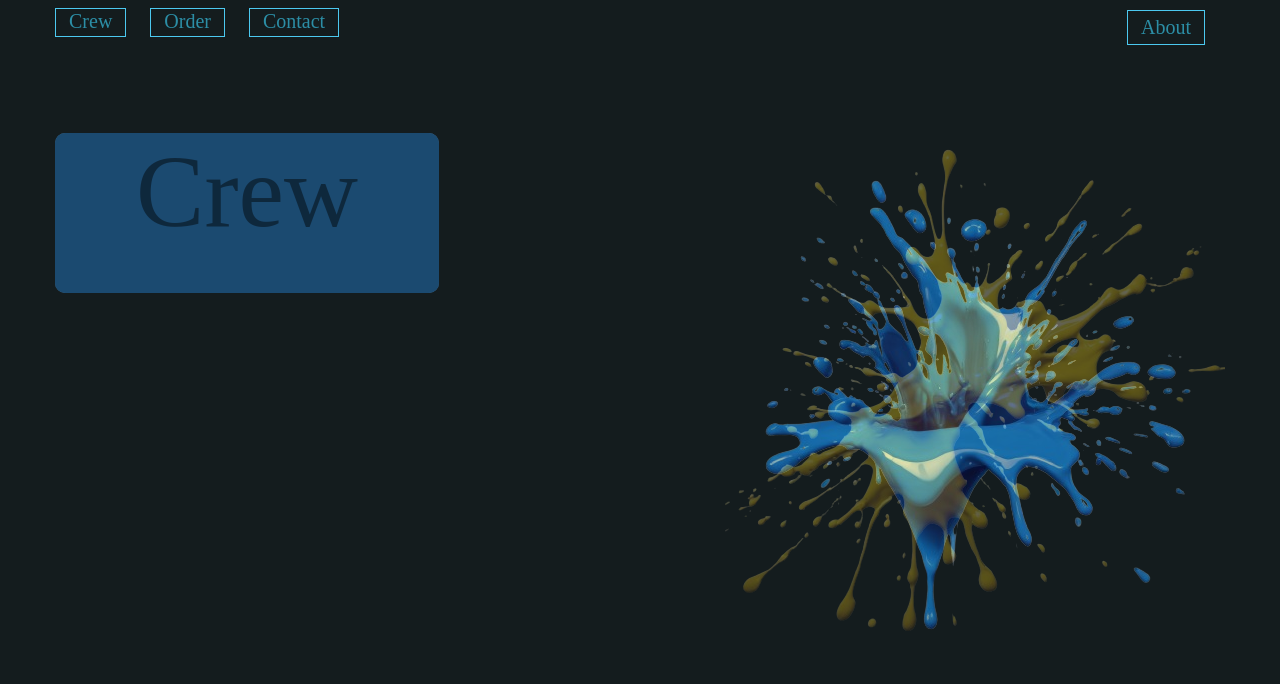
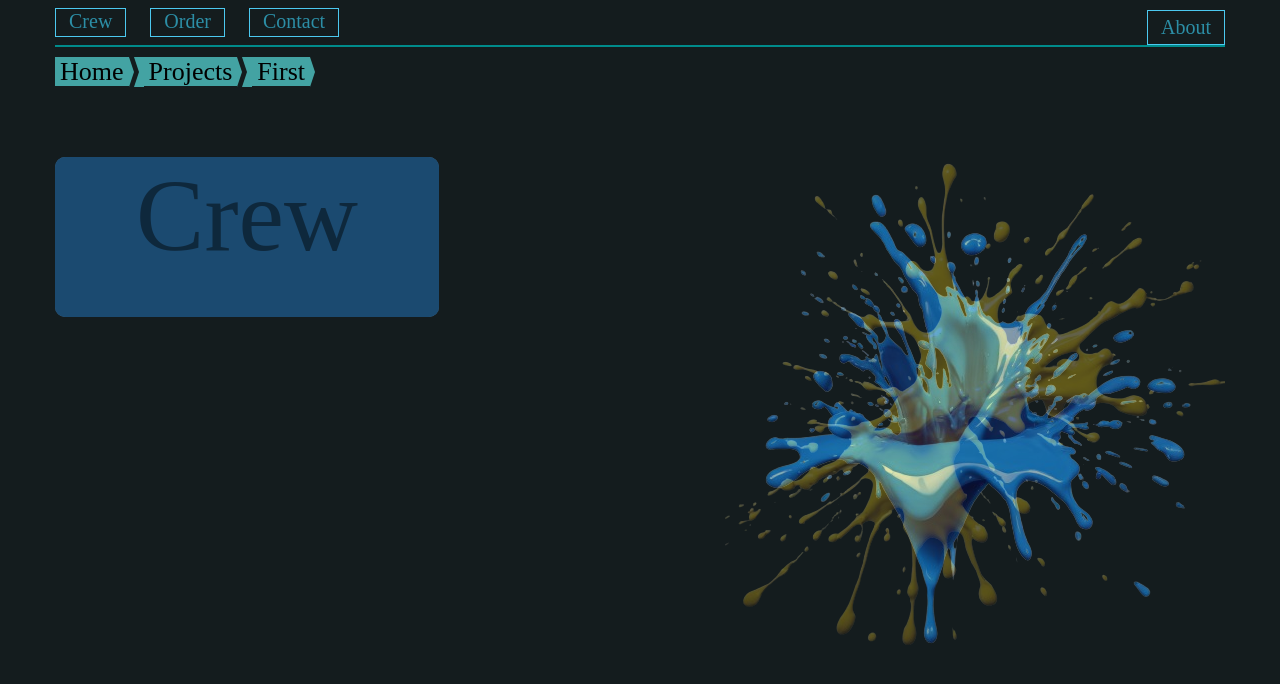
Before and after one commit to IoannBlacksmith/IoannBlacksmith.github.io, a plain HTML site: page index.html in a window 1280 px wide. Drawn offline with Linux system fonts and the light colour scheme.

Commit message:
add breadscrumb

```diff
--- a/index.html
+++ b/index.html
@@ -15,6 +15,13 @@
             <li class="about"><a href="">About</a></li>
         </ul>
     </nav>
+    <div class="breadscrumb">
+        <ul>
+            <li class="home"><a href="#">Home</a></li>
+            <li><a href="#">Projects</a></li>
+            <li><a href="#">First</a></li>
+        </ul>
+    </div>
     <section class="main">
         <div class="face">Crew</div>
         <div class="back">
--- a/resources/css/style.css
+++ b/resources/css/style.css
@@ -13,11 +13,16 @@ body {
   margin-right: auto;
 }
 
+nav {
+  border-bottom: 2px solid darkcyan;
+  height: 35px;
+}
+
 nav ul {
   list-style-type: none;
   margin-top: 10px;
 
-    > li {
+  >li {
     display: inline;
     border: 1px solid;
     background-color: transparent;
@@ -27,7 +32,7 @@ nav ul {
     padding: 5px;
     color: #4cc9f0;
 
-        > a {
+    >a {
       font-size: 20px;
       color: rgb(44, 142, 166);
       text-decoration: none;
@@ -35,7 +40,7 @@ nav ul {
     }
   }
 
-    > li:hover {
+  >li:hover {
     transition: 0.3s linear;
     background-color: #4cc9f0;
     color: #fff;
@@ -43,13 +48,60 @@ nav ul {
     box-shadow: 5px 5px 50px 6px #4cc9f0;
   }
 
-    > .about {
+  >.about {
     float: right;
+    margin-right: 0px;
   }
 }
 
+.breadscrumb {
+  margin-top: 10px;
+}
+
+.breadscrumb ul>li {
+  list-style-type: none;
+  float: left;
+  font-size: 26px;
+}
+
+.breadscrumb a {
+  color: black;
+  background: rgb(67, 163, 163);
+  text-decoration: none;
+  position: relative;
+  height: 30px;
+  line-height: 30px;
+  text-align: center;
+  margin-right: 15px;
+  padding: 0 5px;
+}
+
+.breadscrumb li a::before,
+.breadscrumb li a::after {
+  content: "";
+  position: absolute;
+  border-style: solid;
+  border-color:  rgb(67, 163, 163);
+  border-width: 15px 5px;
+}
+
+.breadscrumb li a::before {
+  left: -10px;
+  border-left-color: transparent;
+}
+
+.breadscrumb li.home a:first-child::before {
+  visibility: hidden;
+}
+
+.breadscrumb li a::after {
+  left: 100%;
+  border-color: transparent;
+  border-left-color:  rgb(67, 163, 163);
+}
+
 .main {
-    > .face {
+  >.face {
     position: absolute;
     z-index: 1;
     margin-top: 100px;
@@ -64,12 +116,12 @@ nav ul {
     transition: 0.5s linear;
   }
 
-    > .face:hover {
+  >.face:hover {
     transition: 1s linear;
     transform: translate(100px);
   }
 
-    > .back {
+  >.back {
     position: absolute;
     z-index: 1;
     margin-top: 100px;
@@ -84,47 +136,47 @@ nav ul {
 #crew {
   list-style: none;
   margin: 25px;
-    > li {
+
+  >li {
     padding: 15px;
   }
 }
 
 #slides div {
   margin-top: 5vh;
-    width: 1170px;
+  width: 100%;
   height: 40rem;
   animation: slider 10s linear infinite;
   background-repeat: no-repeat;
   background-position: right;
-
 }
 
 @keyframes slider {
   0% {
     background-image: url(../images/Turbotext_AI_Image_1779728-removebg-preview.png);
   }
+
   30% {
     background-image: url(../images/4ee705d57e3d8bb60bb24f1aa5b33412-removebg-preview.png);
   }
+
   60% {
     background-image: url(../images/7e35c73d38424daa9000d02b0b9f2cad-removebg-preview.png);
   }
+
   100% {
     background-image: url(../images/Turbotext_AI_Image_1779728-removebg-preview.png);
   }
 }
 
-
 @media only screen and (max-width: 1184px) {
   #slides div {
-      display: none;
-      background-color: #4cc9f0;
+    width: 100%;
+  }
+
+  .main {
+    >.face {
+      width: 75%;
     }
   }
-
-@media only screen and (max-width: 1184px) {
-    #slides div {
-      display: none;
-      background-color: #4cc9f0;
 }
-}
```
Lines whose indentation alone changed are shown as unchanged.
